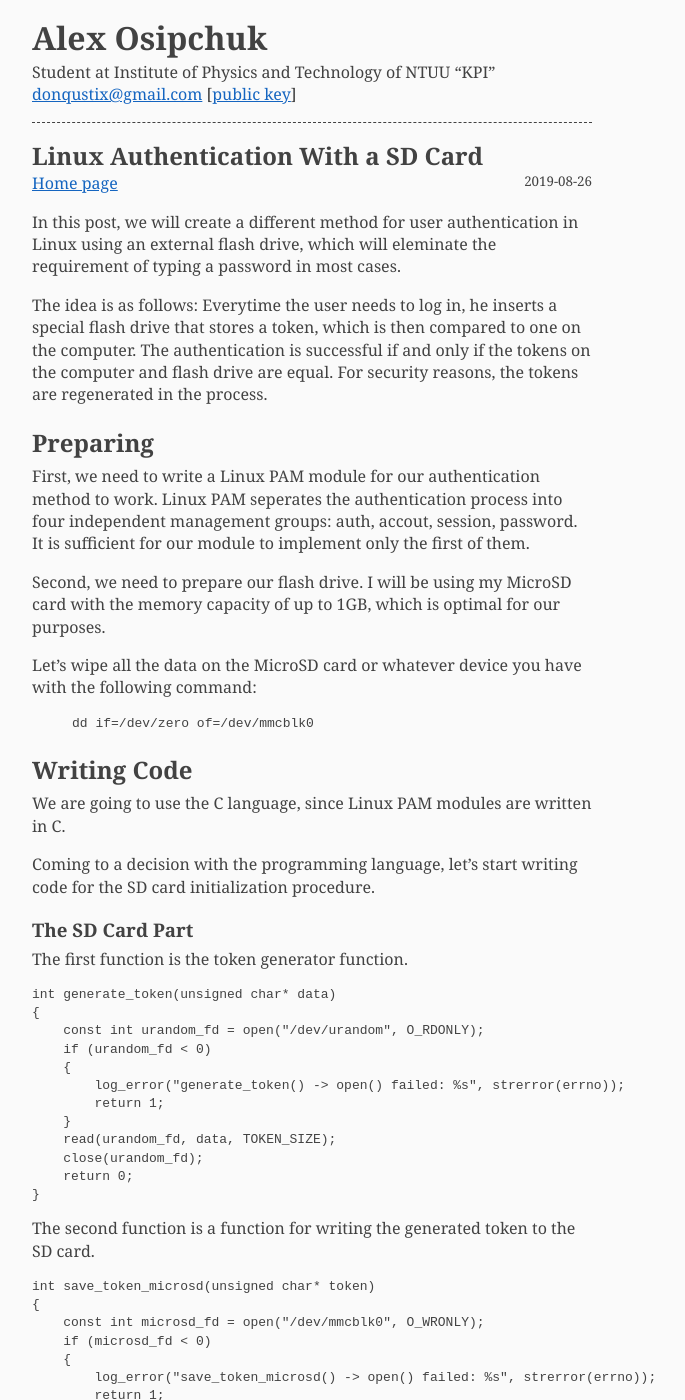
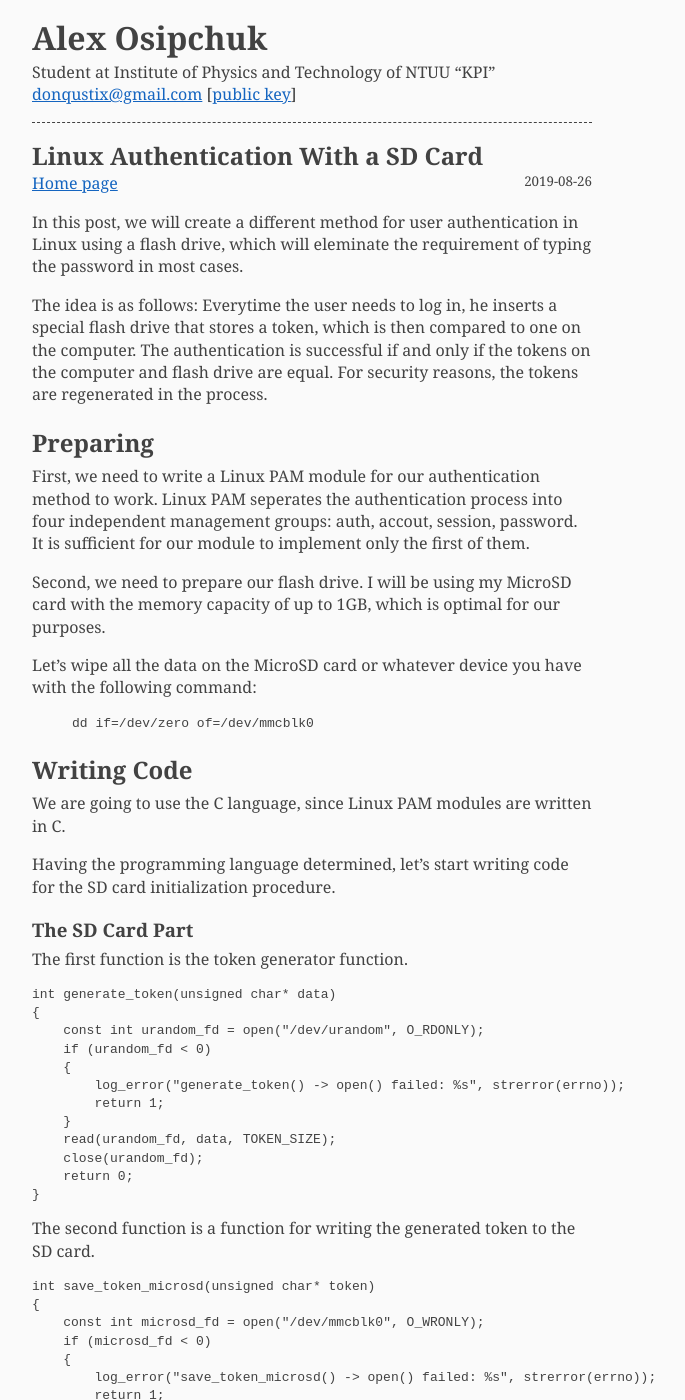
Before and after one commit to donqustix/donqustix.github.io, a Jekyll site: the page built from _posts/2019-08-26-linux-authentication-with-a-sd-card.md, in a window 1280 px wide and 1400 px high. Shown: the whole window, without its empty margins (328-1013 px from the left). Built offline with Jekyll 4.4.1, drawn with Linux system fonts in a browser that asks for light colours; some of the changed text lies outside the part shown.

Commit message:
fix gramammr

```diff
--- a/_posts/2019-08-26-linux-authentication-with-a-sd-card.md
+++ b/_posts/2019-08-26-linux-authentication-with-a-sd-card.md
@@ -5,7 +5,7 @@ title:  "Linux Authentication With a SD Card"
 category: linux
 ---
 
-In this post, we will create a different method for user authentication in Linux using an external flash drive, which will eleminate the requirement of typing a password in most cases.
+In this post, we will create a different method for user authentication in Linux using a flash drive, which will eleminate the requirement of typing the password in most cases.
 
 The idea is as follows: Everytime the user needs to log in, he inserts a special flash drive that stores a token, which is then compared to one on the computer. The authentication is successful if and only if the tokens on the computer and flash drive are equal. For security reasons, the tokens are regenerated in the process.
 
@@ -24,7 +24,7 @@ dd if=/dev/zero of=/dev/mmcblk0
 
 We are going to use the C language, since Linux PAM modules are written in C.
 
-Coming to a decision with the programming language, let's start writing code for the SD card initialization procedure.
+Having the programming language determined, let's start writing code for the SD card initialization procedure.
 
 ### The SD Card Part
 
```
Also changed, not shown: other parts of _posts/2019-08-26-linux-authentication-with-a-sd-card.md (+15 -1 lines).
